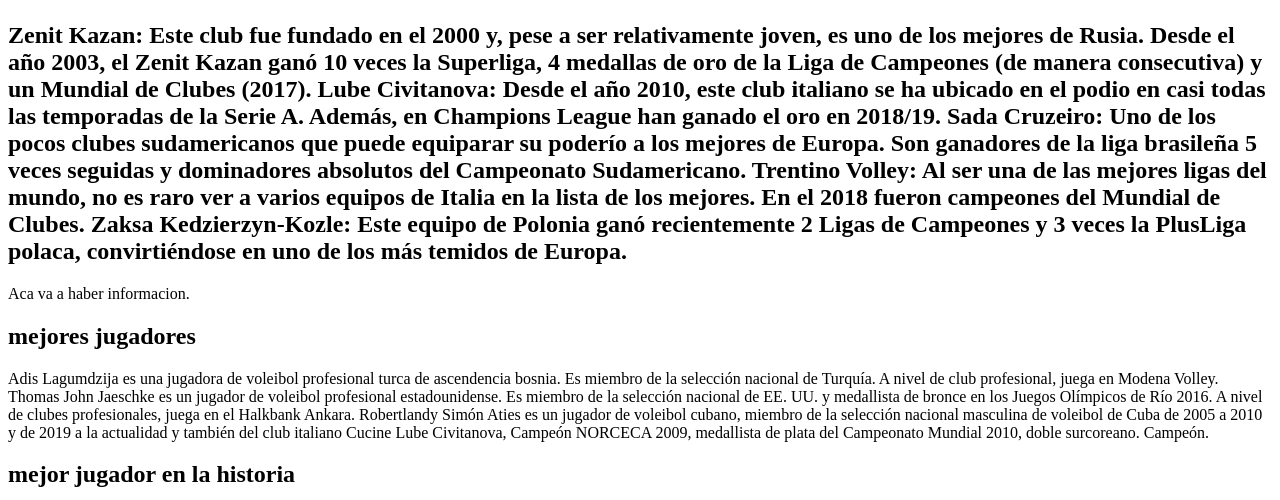
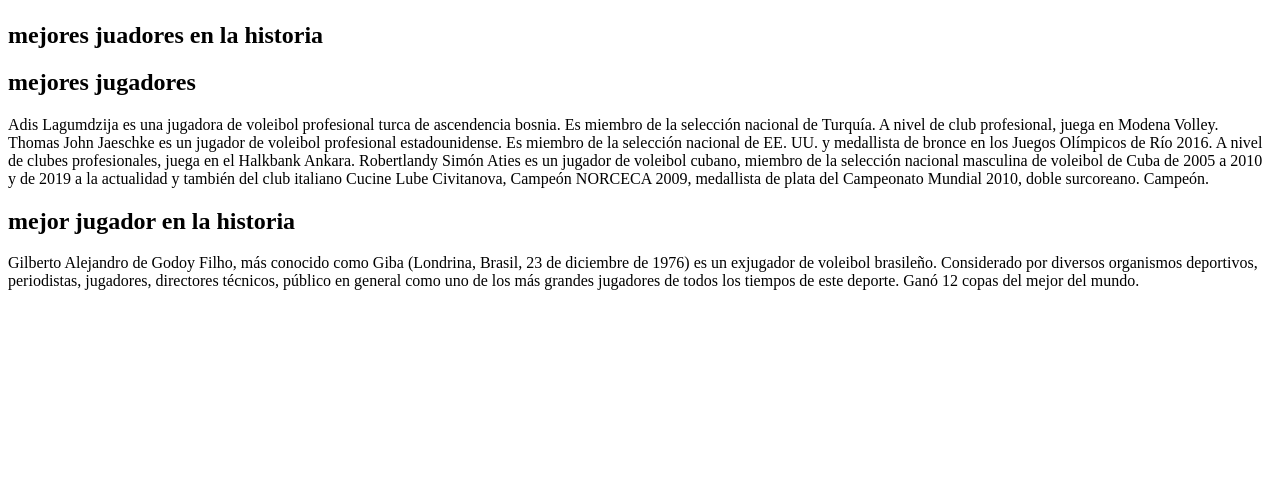
Before and after one commit to pipe1510/noveno, a plain HTML site: page index.html in a window 1280 px wide. Shown: the part 813-1313 px from the top of the page. After the commit the page ends 1119 px from the top, so only its background shows below. Drawn offline with Linux system fonts and the light colour scheme.

Commit message:
Update index.html

```diff
--- a/index.html
+++ b/index.html
@@ -19,7 +19,8 @@
   </section>
   <section id="info">
     <article class="article">
-      <h2>Zenit Kazan: Este club fue fundado en el 2000 y, pese a ser relativamente joven, es uno de los mejores de Rusia. Desde el año 2003, el Zenit Kazan ganó 10 veces la Superliga, 4 medallas de oro de la Liga de Campeones (de manera consecutiva) y un Mundial de Clubes (2017).
+      <h2>mejores juadores en la historia</h2>
+      <pZenit Kazan: Este club fue fundado en el 2000 y, pese a ser relativamente joven, es uno de los mejores de Rusia. Desde el año 2003, el Zenit Kazan ganó 10 veces la Superliga, 4 medallas de oro de la Liga de Campeones (de manera consecutiva) y un Mundial de Clubes (2017).
 
 
 
@@ -35,10 +36,7 @@ Trentino Volley: Al ser una de las mejores ligas del mundo, no es raro ver a var
 
 
 
-Zaksa Kedzierzyn-Kozle: Este equipo de Polonia ganó recientemente 2 Ligas de Campeones y 3 veces la PlusLiga polaca, convirtiéndose en uno de los más temidos de Europa.
-
- </h2>
-      <p>Aca va a haber informacion.</p>
+Zaksa Kedzierzyn-Kozle: Este equipo de Polonia ganó recientemente 2 Ligas de Campeones y 3 veces la PlusLiga polaca, convirtiéndose en uno de los más temidos de Europa.></p>
     </article>
 
     <article class="article">
```
